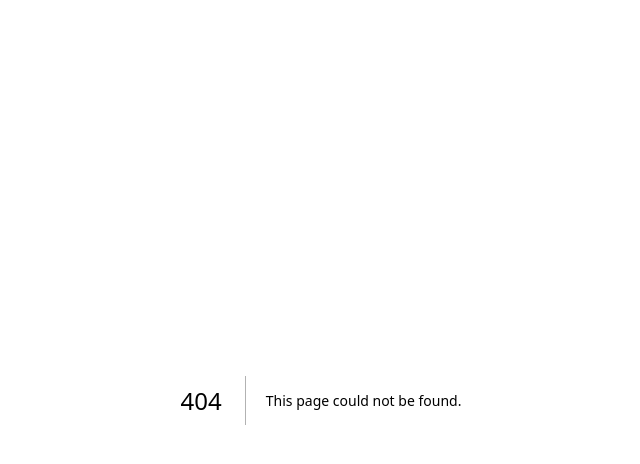
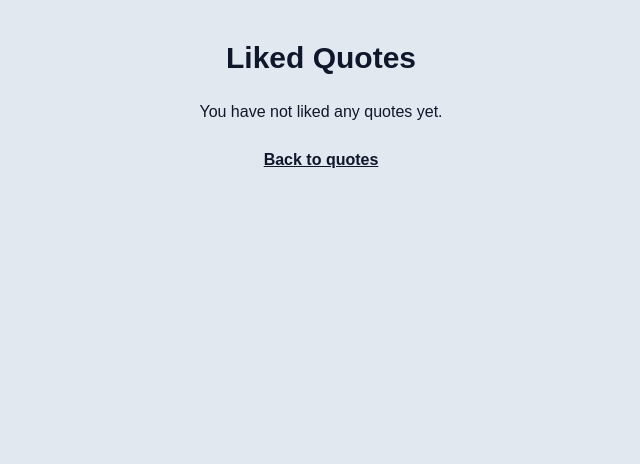
Before and after one commit to efeince1/random-quotes, a Next.js app: page /user/quotes/liked in a window 1280 px wide. Before the commit this address had no page. Shown: the top 464 px of the page, without its empty margins (319-959 px from the left). Built offline with nearby package versions, Linux system fonts and the light colour scheme.

Commit message:
Add liked quotes page with unlike and navigation links

```diff
--- a/src/app/page.js
+++ b/src/app/page.js
@@ -3,6 +3,7 @@
 import { Button } from '@/components/Button';
 import { QuoteCard } from '@/components/QuoteCard';
 import { useQuotes } from '@/app/QuotesContext';
+import Link from 'next/link';
 
 export default function Home() {
   const { quotes, quoteIndex, nextQuote, previousQuote, likeQuote } =
@@ -10,8 +11,7 @@ export default function Home() {
   const { quote, author, likeCount } = quotes[quoteIndex];
 
   return (
-    <main className='min-h-screen flex items-center justify-center bg-slate-200'>
-      <QuoteCard
+<main className='min-h-screen flex flex-col items-center justify-center gap-6 bg-slate-200'>      <QuoteCard
         quote={quote}
         author={author}
         likeCount={likeCount}
@@ -26,6 +26,12 @@ export default function Home() {
           </Button>
         </div>
       </QuoteCard>
+      <Link
+  href='/user/quotes/liked'
+  className='font-semibold text-slate-900 underline'
+>
+  View liked quotes
+</Link>
     </main>
   );
 }
--- /dev/null
+++ b/src/app/user/quotes/liked/page.js
@@ -0,0 +1,39 @@
+'use client';
+
+import Link from 'next/link';
+import { useQuotes } from '@/app/QuotesContext';
+import { LikedQuoteCard } from '@/components/LikedQuoteCard';
+
+export default function LikedQuotesPage() {
+  const { quotes, unlikeQuote } = useQuotes();
+
+  const likedQuotes = quotes
+    .map((q, index) => ({ ...q, index }))
+    .filter((q) => q.likeCount > 0);
+
+  return (
+    <main className='min-h-screen bg-slate-200 p-10 flex flex-col items-center gap-6'>
+      <h1 className='text-3xl font-semibold text-slate-900'>Liked Quotes</h1>
+
+      {likedQuotes.length === 0 ? (
+        <p className='text-slate-900'>You have not liked any quotes yet.</p>
+      ) : (
+        <ul className='flex flex-col gap-4 w-full max-w-xl'>
+          {likedQuotes.map((q) => (
+            <LikedQuoteCard
+              key={q.index}
+              quote={q.quote}
+              author={q.author}
+              likeCount={q.likeCount}
+              onUnlike={() => unlikeQuote(q.index)}
+            />
+          ))}
+        </ul>
+      )}
+
+      <Link href='/' className='font-semibold text-slate-900 underline'>
+        Back to quotes
+      </Link>
+    </main>
+  );
+}
--- /dev/null
+++ b/src/components/LikedQuoteCard.js
@@ -0,0 +1,22 @@
+import { Heart } from 'lucide-react';
+import { Button } from '@/components/Button';
+
+export function LikedQuoteCard({ quote, author, likeCount, onUnlike }) {
+  return (
+    <li className='bg-white shadow-md rounded-md p-6 flex flex-col gap-3'>
+      <p className='text-lg font-semibold text-slate-900'>{quote}</p>
+      <span className='text-md font-semibold text-slate-900 self-end'>
+        - {author}
+      </span>
+      <div className='flex items-center gap-3'>
+        <Button variant='secondary' onClick={onUnlike}>
+          <Heart size={18} className='fill-current' />
+          Unlike
+        </Button>
+        <span className='text-md font-semibold text-slate-900'>
+          {likeCount} likes
+        </span>
+      </div>
+    </li>
+  );
+}
```
